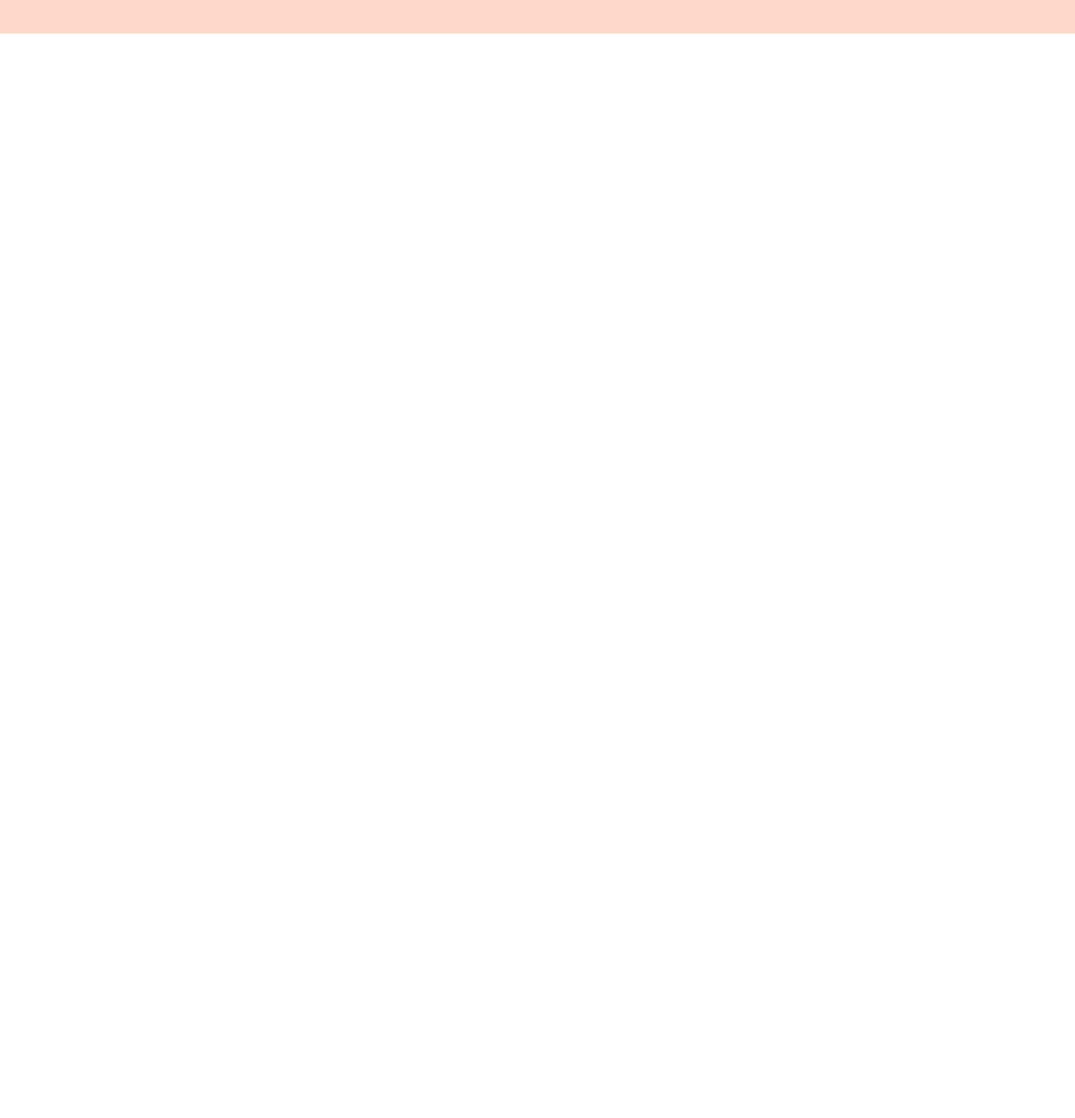
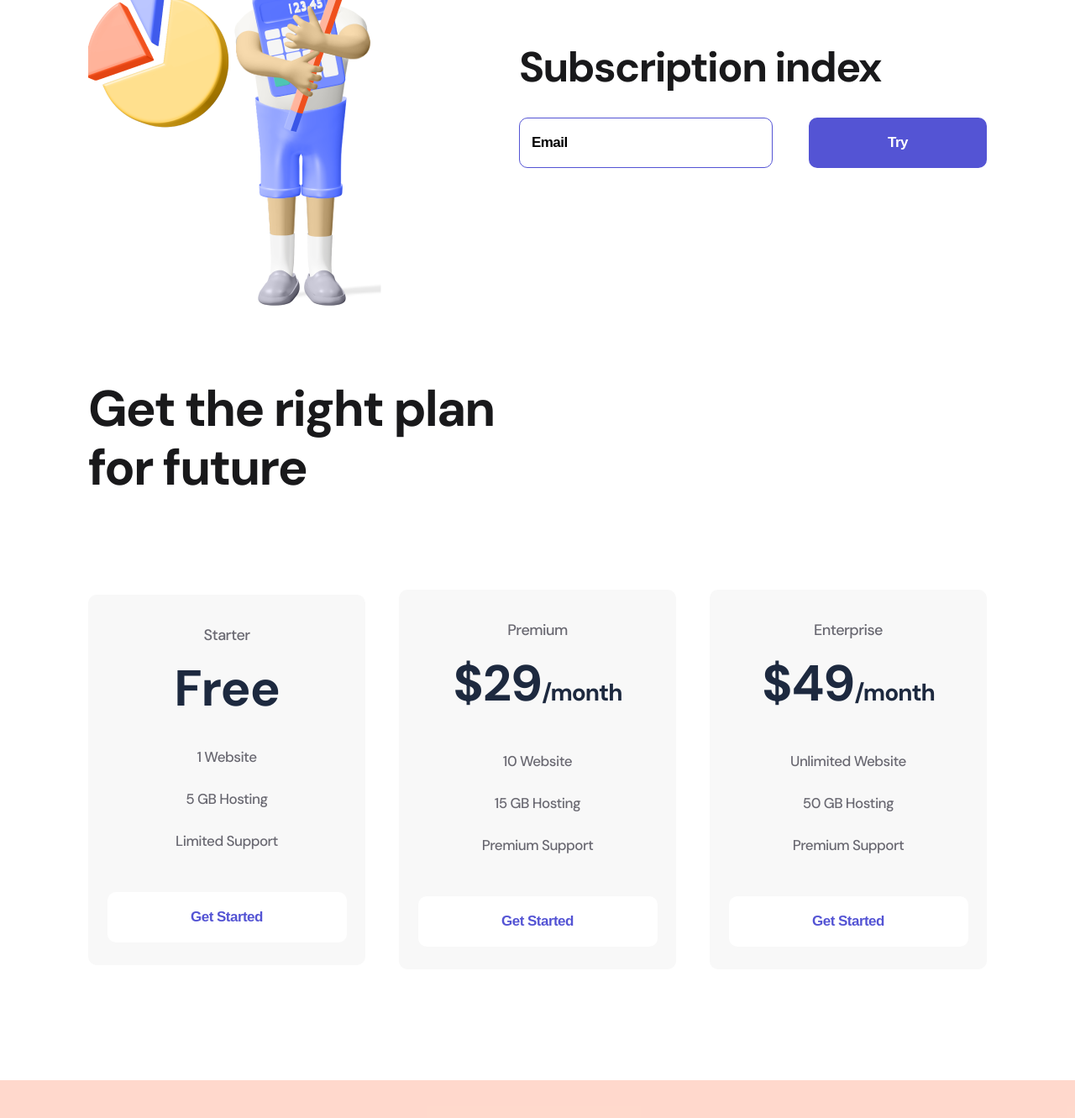
Before and after one commit to YuliiaBand/Logo, a plain HTML site: page index.html in a window 1280 px wide. Shown: the part 970-2301 px from the top of the page at 84% size. Before the commit the page ends 1010 px from the top, so only its background shows below. Drawn offline with nearby package versions, Linux system fonts and the light colour scheme.

Commit message:
Add files via upload

```diff
--- a/index.html
+++ b/index.html
@@ -68,6 +68,79 @@
         <img src="./img/Firstman.pnd.png" alt="Firstman">
     </div>
 </section>
+<section class="container subscribe">
+    <div>
+        <img src="./img/secondman.png" alt="second men">
+    </div>
+    <div>
+       <h2 class="subscribe__title">
+        Subscription index
+       </h2>
+    <form>
+        <input type="email", placeholder="Email" class="input">
+        <button class="button button__violet">
+            Try
+           </button>
+    </form>
+    </div>
+</section>
+<section class="container plan">
+    <h2 class="plan_title">
+        Get the right plan for future
+    </h2>
+    <div class="plan__flex">
+        <div class="item">
+            <p class="item__text">
+                Starter
+            </p>
+            <h3 class="item__title">
+                Free
+            </h3>
+            <ul>
+                <LI class="item__li">1 Website</LI>
+                <LI class="item__li">5 GB Hosting</LI>
+                <LI class="item__li">Limited Support</LI>
+            </ul>
+            <button class="button button__item">
+                Get Started
+            </button>
+        </div>
+
+        <div class="item">
+            <p class="item__text">
+                Premium
+            </p>
+            <h3 class="item__title">
+                $29<span>/month</span>
+            </h3>
+            <ul>
+                <LI class="item__li">10 Website</LI>
+                <LI class="item__li">15 GB Hosting</LI>
+                <LI class="item__li">Premium Support</LI>
+            </ul>
+            <button class="button button__item">
+                Get Started
+            </button>
+        </div>
+
+        <div class="item">
+            <p class="item__text">
+                Enterprise
+            </p>
+            <h3 class="item__title">
+                $49<span>/month</span>
+            </h3>
+            <ul>
+                <LI class="item__li">Unlimited Website</LI>
+                <LI class="item__li">50 GB Hosting</LI>
+                <LI class="item__li">Premium Support</LI>
+            </ul>
+            <button class="button button__item">
+                Get Started
+            </button>
+        </div>
+    </div>
+</section>
 <footer class="footer">
 <div class="container footer__flex">
     <div>
--- a/style/style.css
+++ b/style/style.css
@@ -20,7 +20,7 @@ margin: 20px 30px;
     background: rgba(255, 113, 67, 0.27);
     padding: 38px 0px 48px;
 }
-.header__flex, .footer__flex, .about {
+.header__flex, .footer__flex, .about, .subscribe, .plan__flex {
 display:flex;
 justify-content: space-between;
 align-items: center;
@@ -73,7 +73,6 @@ align-items: center;
     font-weight: 700;
     font-size: 80px;
     line-height: 77px;
-    /* or 96% */
     letter-spacing: -2.50105px;
     color: #19191B;
     max-width: 467px;
@@ -106,3 +105,94 @@ align-items: center;
 .footer{
     padding: 53px 0;
 }
+.subscribe{
+    margin-bottom: 85px;
+}
+.subscribe__title{
+    font-weight: bold;
+    Font-size: 50px;
+    Line-height: 57px;
+    line-height: 88%;
+    letter-spacing: -1.56316px;
+    color: #19191B;
+    margin-bottom: 38px;
+}
+.input{
+     width: 302px;
+     height: 60px;
+     border-radius: 10px;
+     border: 1px solid #5454D4;
+     padding-left: 14px;
+     box-sizing: border-box;
+     margin-right: 39px;
+}
+.input::placeholder, .input {
+    font-weight: 700;
+    font-size: 17px;
+    line-height: 22px;
+    letter-spacing: -0.531474px;
+    color: #000000;
+}
+.input:focus{
+    outline: none;
+}
+.plan{
+    margin-bottom: 132px;
+}
+.plan_title{
+    font-weight: 700;
+    font-size: 60px;
+    line-height: 70px;
+    letter-spacing: -1.87579px;
+    color: #19191B;
+    max-width: 504px;
+    margin-bottom: 110px;
+}
+.item{
+    width: 330px;
+    background: #F8F8F8;
+    border-radius: 10px;
+    text-align: center;
+    padding: 34px 0 27px;
+}
+.item:hover{
+    transition: 500ms;
+    background: #FF7143;
+    box-shadow: 0px 32px 34px rgba(255, 112, 59, 0.317827);
+}
+.item:hover .item__text, .item:hover .item__title, .item:hover .item__li {
+    color: white;
+    transition: 500ms;
+}
+.item__text{
+    font-size: 18px;
+    line-height: 28px;
+    letter-spacing: -0.562737px;
+    color: #696871;
+}
+.item__title{
+font-weight: bold;
+font-size: 60px;
+line-height: 56px;
+letter-spacing: -1.03448px;
+color: #1D293F;
+margin: 22px 0 28px;}
+
+.item__title span {
+    font-size: 28px;
+}
+.item__li{
+    list-style: none;
+    font-size: 17px;
+    line-height: 50px;
+    letter-spacing: -0.531474px;
+    color:#696871;}
+.button__item {
+    width: 285px;
+    background: white;
+    color: #5454D4;
+    margin-top: 36px;}
+ .item:hover .button__item{
+    background: #9F3919;
+    color: white;
+    transition: 500ms;}
```
Also changed, not shown: img/secondman.png (added).
